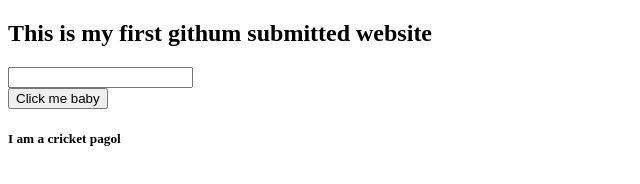
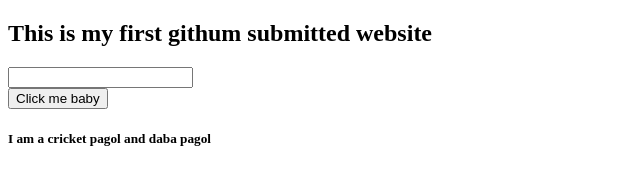
Before and after one commit to ebadulme/my-first-website, a plain HTML site: page index.html in a window 1280 px wide. Shown: the full height of the page, 0-640 px from the left. Drawn offline with Linux system fonts and the light colour scheme.

Commit message:
updt jnbo now

```diff
--- a/index.html
+++ b/index.html
@@ -8,6 +8,6 @@
     <input type="text">
     <br>
     <button>Click me baby</button>
-    <h5>I am a cricket pagol</h5>
+    <h5>I am a cricket pagol and daba pagol</h5>
 </body>
 </html>
```
